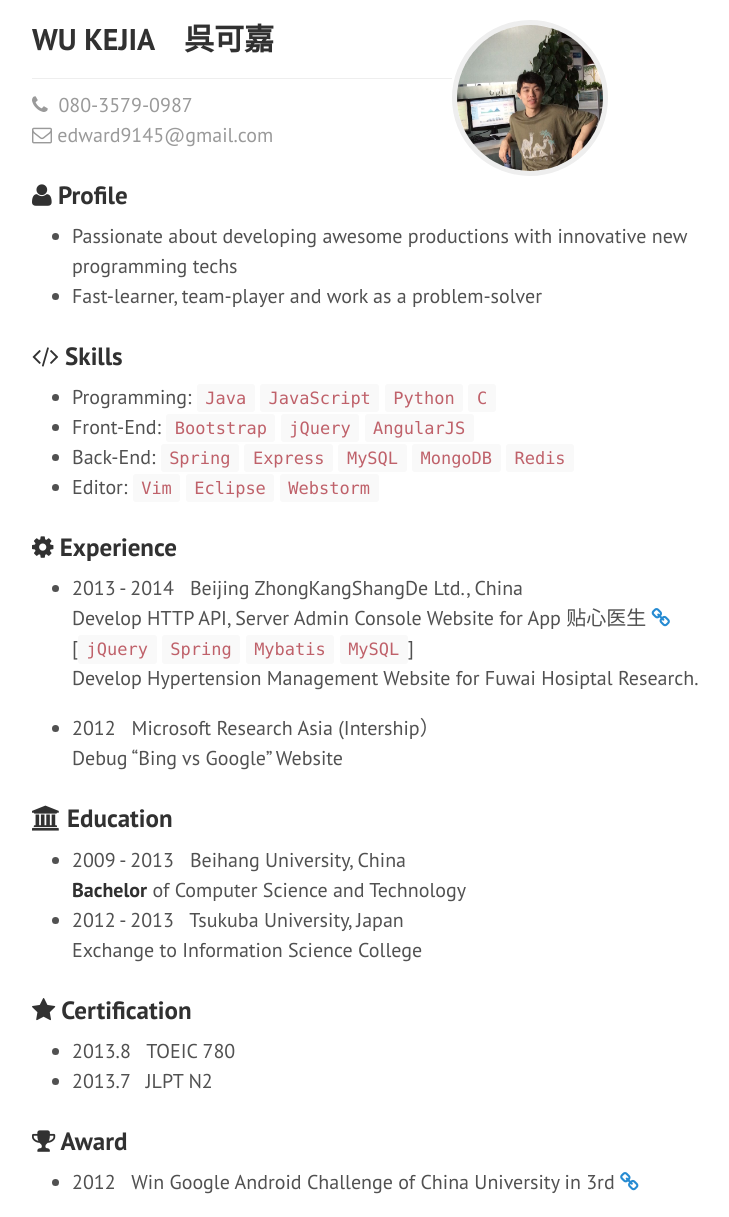
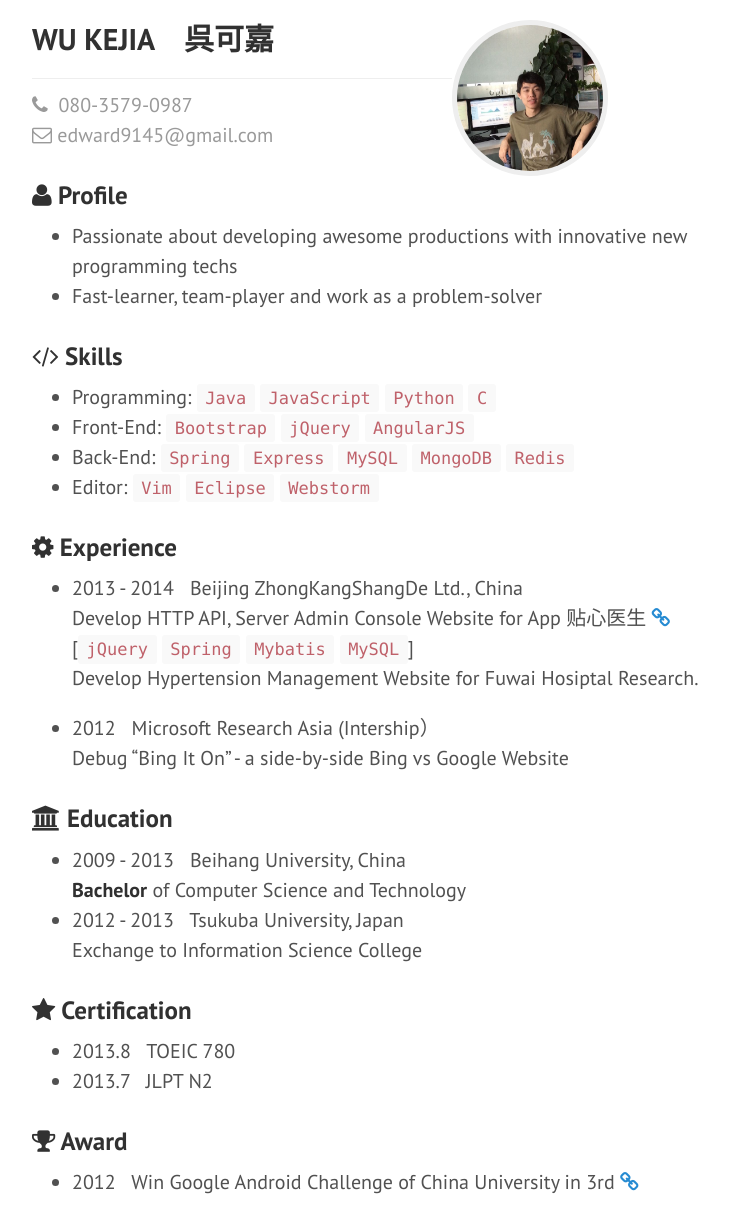
Before and after one commit to kaka-go/kaka-go.github.io, a Jekyll site: the page built from resume.md, in a window 1280 px wide. Shown: the whole page, without its empty margins (248-977 px from the left). Built offline with Jekyll 4.4.1, drawn with Linux system fonts in a browser that asks for light colours; Markdown is read by kramdown in place of the engine named in the settings.

Commit message:
bing it on

```diff
--- a/resume.md
+++ b/resume.md
@@ -31,7 +31,7 @@ Develop HTTP API, Server Admin Console Website for App 贴心医生 [<i class="f
 Develop Hypertension Management Website for Fuwai Hosiptal Research.
 
 - 2012 &nbsp; Microsoft Research Asia (Intership）<br>
-Debug "Bing vs Google" Website
+Debug "Bing It On" - a side-by-side Bing vs Google Website
 
 
 <!---
```
